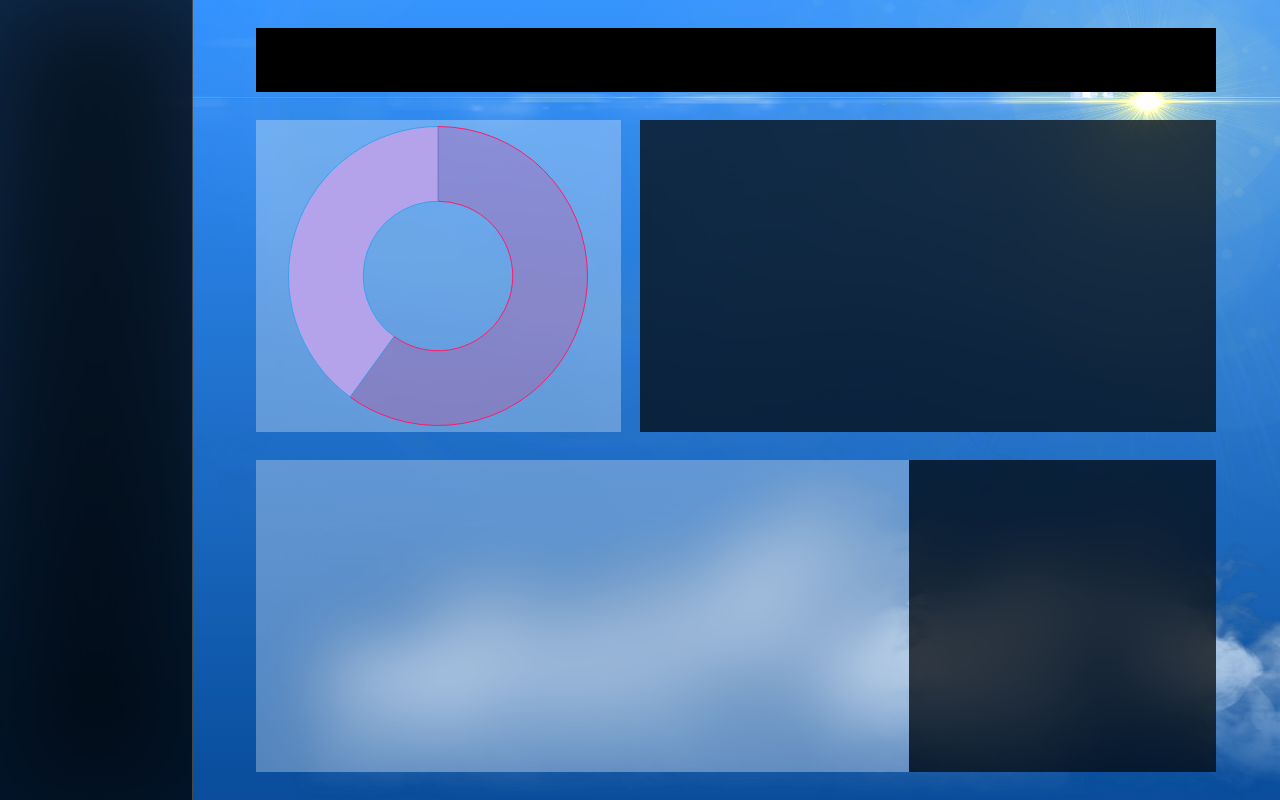
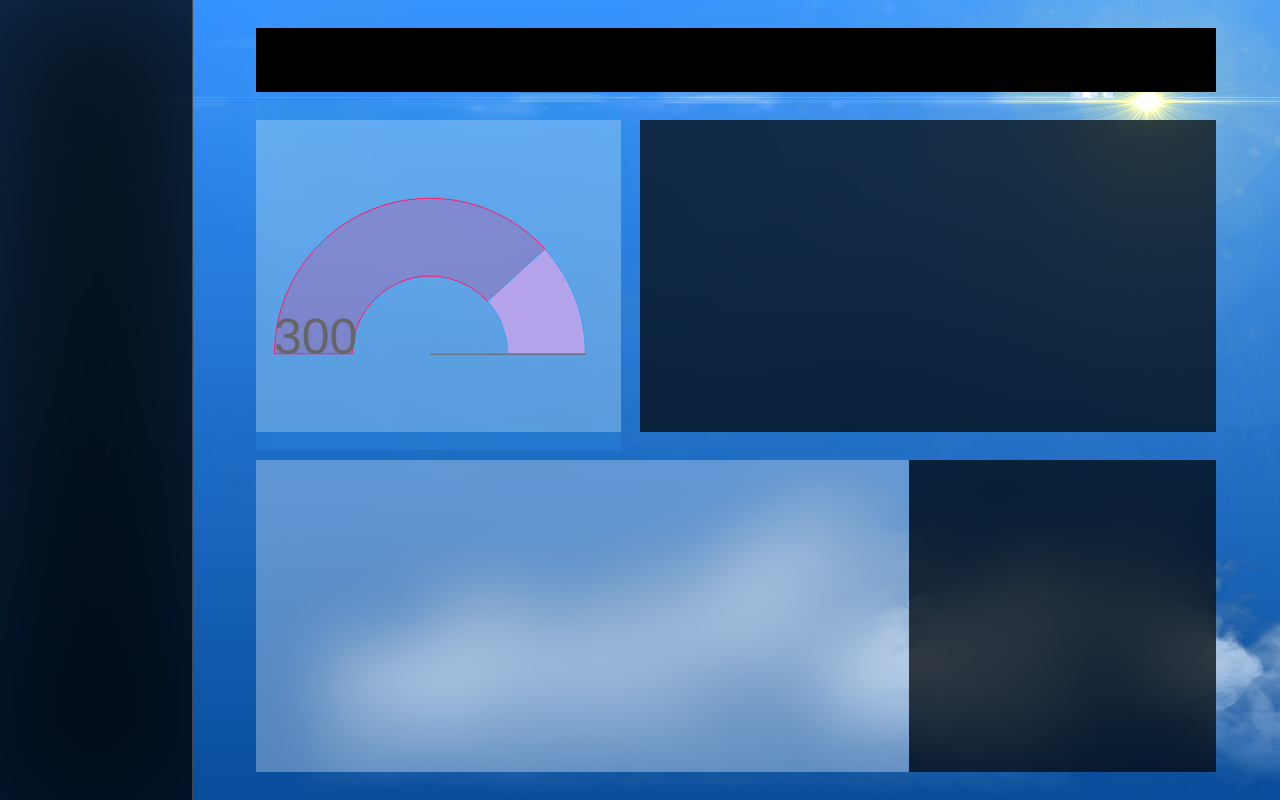
Before and after one commit to bryan201429/SolarAqp, a React (Vite) app: page / in a window 1280 px wide. Built offline with nearby package versions, Linux system fonts and the light colour scheme.

Commit message:
TextChart

```diff
--- a/src/components/gauge/Gauge.jsx
+++ b/src/components/gauge/Gauge.jsx
@@ -1,5 +1,6 @@
 import React, { useEffect } from 'react';
 import Chart from 'chart.js/auto';
+import './gauge.css'
 
 const Gauge = () => {
   useEffect(() => {
@@ -8,7 +9,7 @@ const Gauge = () => {
       labels: ['Mon', 'Tue'],
       datasets: [{
         label: 'Weekly Sales',
-        data: [18, 12],
+        data: [650, 200],
         backgroundColor: [
           'rgba(255, 26, 104, 0.2)',
           'rgba(180, 162, 235, 1)',
@@ -21,22 +22,35 @@ const Gauge = () => {
 
         ],
         borderWidth: 1,
-        cutout: '50%'          //GROSOR
+        cutout: '50%',          //GROSOR
+        circumference: 180,     //medio circulo
+        rotation: 270,          //orientación
       }]
     };
 
     // config
 
-    // const gaugeText={
-    //   id:'gaugeChartText',
-    //   afterDatasetsDraw(chart, args, pluginOptions){
+    const gaugeChartText={
+      id:'gaugeChartText',
+      afterDatasetsDraw(chart, args, pluginOptions){
+        const {ctx, data, chartArea:{top, bottom, left, right, widht, height},scales:{r}} =chart;
+        ctx.save();
+        // console.log(chart.getDatasetMeta(0).data[0].x); //Extraer coordenadas centrales para posicionar numero
+        const xCoor= chart.getDatasetMeta(0).data[0].x;
+        const yCoor= chart.getDatasetMeta(0).data[0].y;
+        console.log(yCoor);
 
-    //   }
-    // }
+        ctx.fillRect(xCoor,yCoor,400,1)
+        ctx.font='50px sans-serif';
+        ctx.fillStyle='#666';
+        ctx.fillText('300',left,yCoor);
+      }
+    }
     const config = {
       type: 'doughnut',
       data,
       options: {
+        aspectRatio:1,
         plugins:{
           legend:{
             display:false
@@ -45,8 +59,8 @@ const Gauge = () => {
         tooltip:{
           enabled:false
         }
-
-      }
+      },
+      plugins:[gaugeChartText]
     };
 
     // render init block
@@ -63,8 +77,6 @@ const Gauge = () => {
 
   return (
     <>
-      <div className="chartMenu">
-      </div>
       <div className="chartCard">
         <div className="chartBox">
           <canvas id="myChart"></canvas>
--- a/src/components/gauge/gauge.css
+++ b/src/components/gauge/gauge.css
@@ -63,30 +63,22 @@
 } */
 
 
-.chartMenu {
+
+  .chartCard {
+    width: 100%;
     height: 100%;
-    aspect-ratio: 1/1;
-    height: 40px;
-    background: #1A1A1A;
-    color: rgba(54, 162, 235, 1);
-    z-index: 10;
-  }
-  .chartMenu p {
-    padding: 10px;
-    font-size: 20px;
-  }
-  .chartCard {
-    width: 100vw;
-    height: calc(100vh - 40px);
     background: rgba(54, 162, 235, 0.2);
     display: flex;
     align-items: center;
     justify-content: center;
+    padding: 5%;
   }
   .chartBox {
-    width: 700px;
-    padding: 20px;
-    border-radius: 20px;
-    border: solid 3px rgba(54, 162, 235, 1);
-    background: white;
+    width: 100%;
+    height: 100%;
+    padding: 0;
+    /* border-radius: 20px; */
+    /* border: solid 3px rgba(54, 162, 235, 1); */
+    /* background: white; */
+    margin: 0;
   }
```
